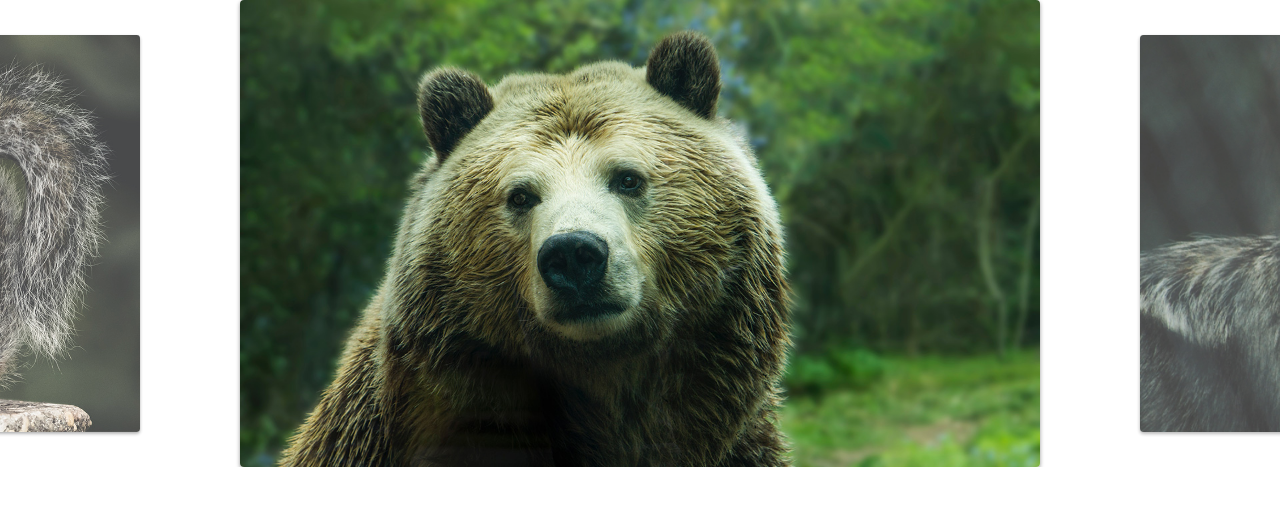
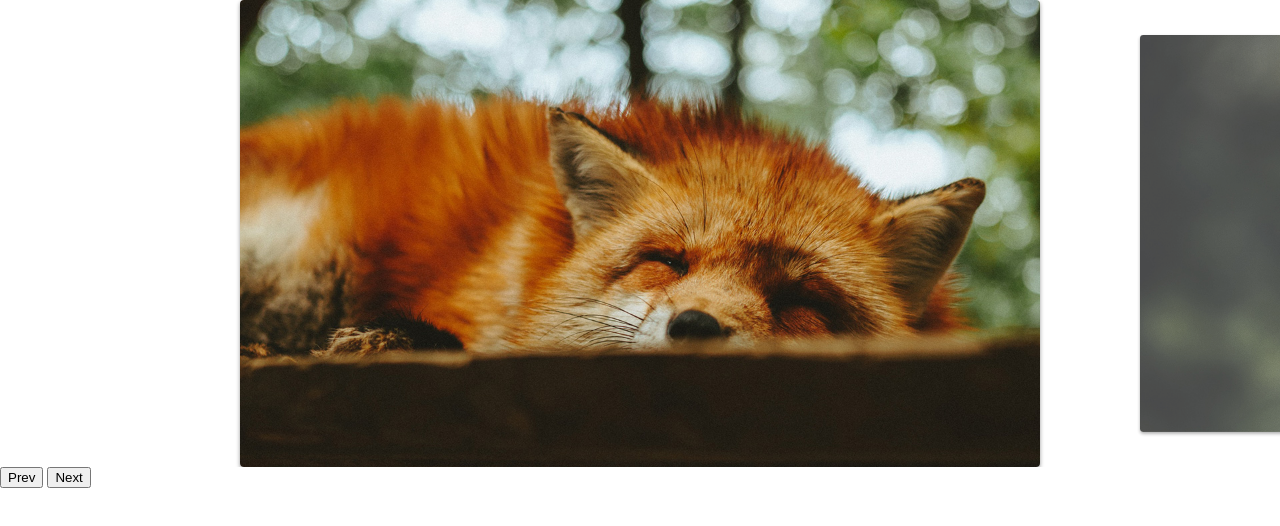
Before and after one commit to gabreuvcr/slide, a plain HTML site: page index.html in a window 1280 px wide. Drawn offline with Linux system fonts and the light colour scheme.

Commit message:
adicionado navegacao por botao

```diff
--- a/index.html
+++ b/index.html
@@ -17,6 +17,10 @@
       <li><img src="img/foto6.jpg" alt="Leão"></li>
     </ul>
   </div>
+  <div class="arrow-nav">
+    <button class="prev">Prev</button>
+    <button class="next">Next</button>
+  </div>
   <script type="module" src="src/script.js"></script>
 </body>
 </html>
--- a/src/script.js
+++ b/src/script.js
@@ -1,8 +1,5 @@
-import Slide from './slide.js';
+import { SlideNav } from './slide.js';
 
-const slide = new Slide('.slide', '.wrapper');
+const slide = new SlideNav('.slide', '.wrapper');
 slide.init();
-console.log(slide);
-
-slide.changeSlide(3);
-slide.activePrevSlide();
+slide.addArrow('.prev', '.next');
--- a/src/slide.js
+++ b/src/slide.js
@@ -1,6 +1,6 @@
 import debounce from './debounce.js';
 
-export default class Slide {
+export class Slide {
   constructor(slide, wrapper) {
     this.slide = document.querySelector(slide);
     this.wrapper = document.querySelector(wrapper);
@@ -135,6 +135,8 @@ export default class Slide {
     this.onStart = this.onStart.bind(this);
     this.onMove = this.onMove.bind(this);
     this.onEnd = this.onEnd.bind(this);
+    this.activePrevSlide = this.activePrevSlide.bind(this);
+    this.activeNextSlide = this.activeNextSlide.bind(this);
     this.onResize = debounce(this.onResize.bind(this), 200);
   }
 
@@ -144,6 +146,20 @@ export default class Slide {
     this.addSlideEvents();
     this.slidesConfig();
     this.addResizeEvent();
+    this.changeSlide(0);
     return this;
   }
 }
+
+export class SlideNav extends Slide {
+  addArrowEvent() {
+    this.prevElement.addEventListener('click', this.activePrevSlide);
+    this.nextElement.addEventListener('click', this.activeNextSlide);
+  }
+
+  addArrow(prev, next) {
+    this.prevElement = document.querySelector(prev);
+    this.nextElement = document.querySelector(next);
+    this.addArrowEvent();
+  }
+}
```
